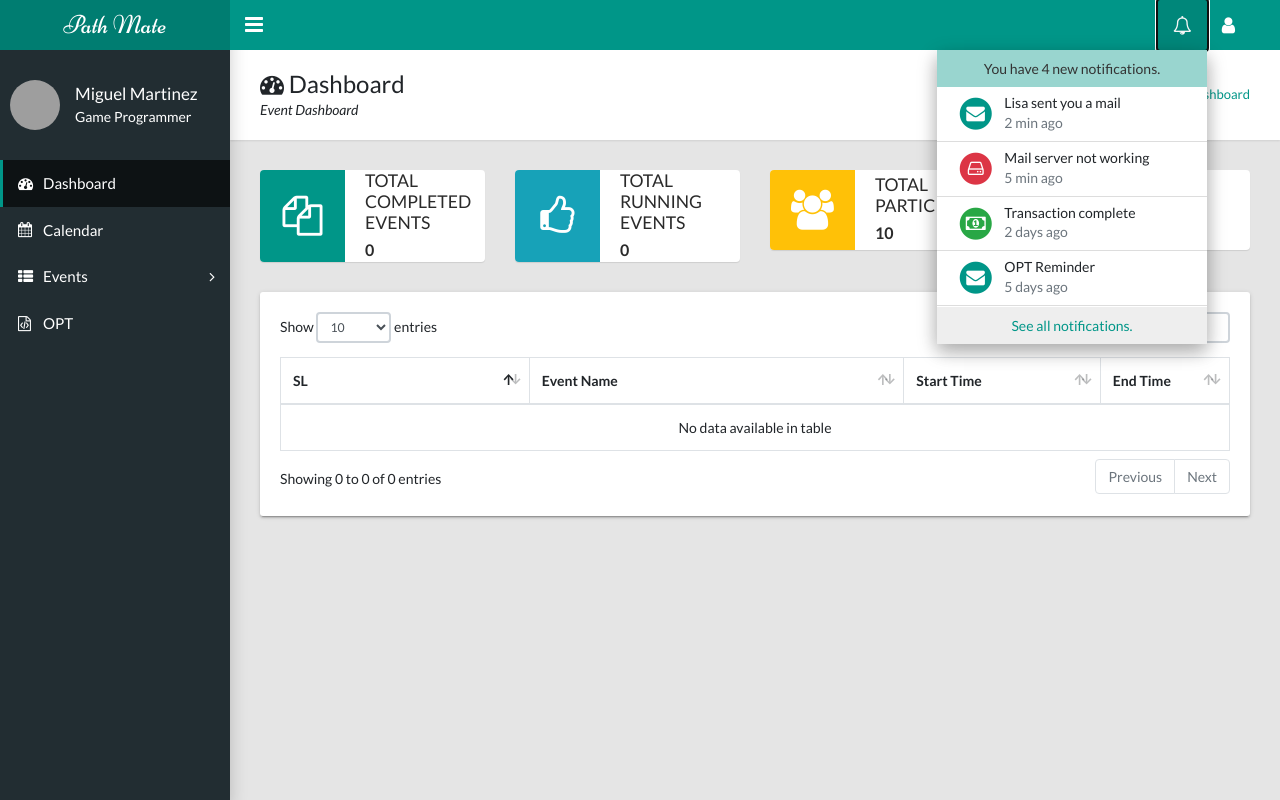
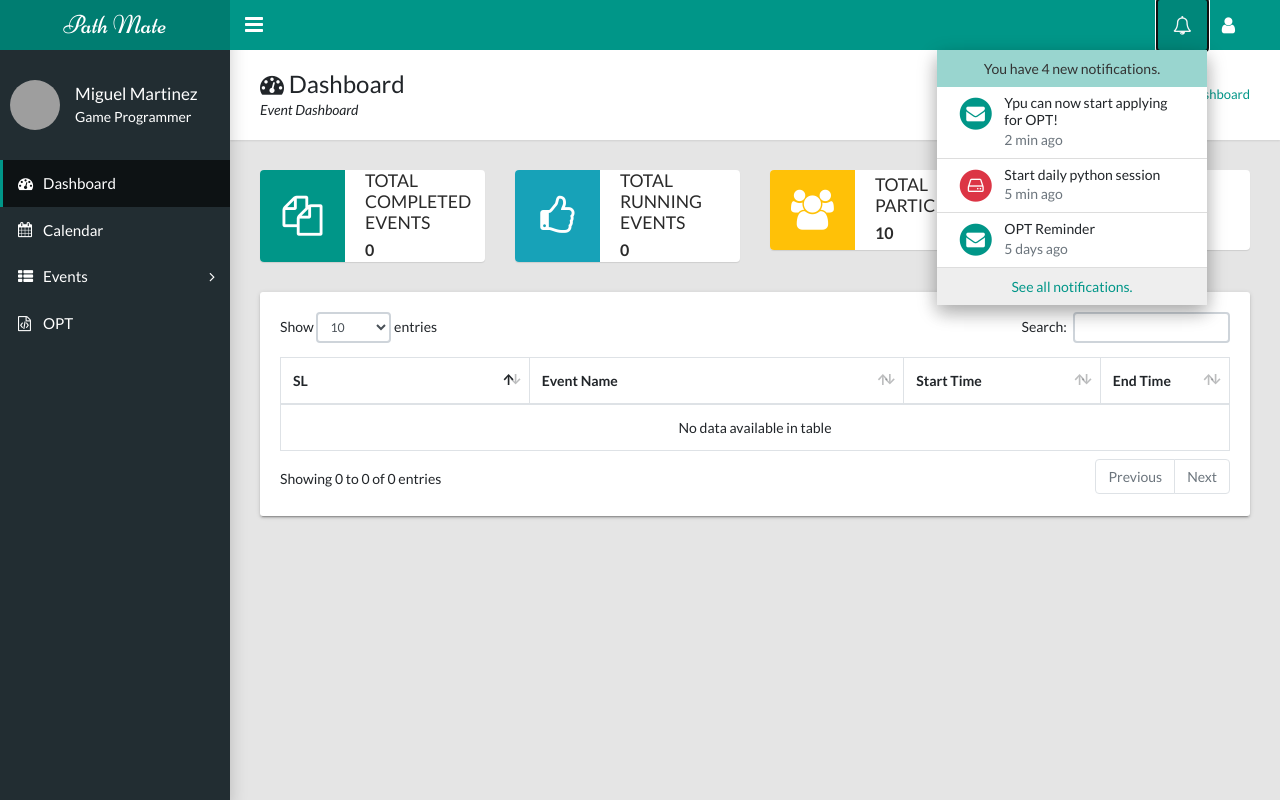
Before and after one commit to Miguel-202/PathMate, a Django app: page / in a window 1280 px wide, after a click that opens the changed part. Run offline with Django 3.2, Linux system fonts and the light colour scheme; the visitor is signed in with stand-in values (Sample User, id 1); data that the repository does not hold is empty; some libraries are stand-ins or nearby versions; grey boxes are pictures that could not be loaded.

Commit message:
base.html: removed & edit to notifications

```diff
--- a/templates/base/base.html
+++ b/templates/base/base.html
@@ -44,7 +44,7 @@
                                         <span class="fa-stack fa-lg"><i class="fa fa-circle fa-stack-2x text-primary"></i><i class="fa fa-envelope fa-stack-1x fa-inverse"></i></span>
                                     </span>
                                     <div>
-                                        <p class="app-notification__message">Lisa sent you a mail</p>
+                                        <p class="app-notification__message">Ypu can now start applying for OPT!</p>
                                         <p class="app-notification__meta">2 min ago</p>
                                     </div>
                                 </a>
@@ -55,19 +55,8 @@
                                         <span class="fa-stack fa-lg"><i class="fa fa-circle fa-stack-2x text-danger"></i><i class="fa fa-hdd-o fa-stack-1x fa-inverse"></i></span>
                                     </span>
                                     <div>
-                                        <p class="app-notification__message">Mail server not working</p>
+                                        <p class="app-notification__message">Start daily python session</p>
                                         <p class="app-notification__meta">5 min ago</p>
-                                    </div>
-                                </a>
-                            </li>
-                            <li>
-                                <a class="app-notification__item" href="javascript:;">
-                                    <span class="app-notification__icon">
-                                        <span class="fa-stack fa-lg"><i class="fa fa-circle fa-stack-2x text-success"></i><i class="fa fa-money fa-stack-1x fa-inverse"></i></span>
-                                    </span>
-                                    <div>
-                                        <p class="app-notification__message">Transaction complete</p>
-                                        <p class="app-notification__meta">2 days ago</p>
                                     </div>
                                 </a>
                             </li>
@@ -80,28 +69,6 @@
                                         <div>
                                             <p class="app-notification__message">OPT Reminder</p>
                                             <p class="app-notification__meta">5 days ago</p>
-                                        </div>
-                                    </a>
-                                </li>
-                                <li>
-                                    <a class="app-notification__item" href="javascript:;">
-                                        <span class="app-notification__icon">
-                                            <span class="fa-stack fa-lg"><i class="fa fa-circle fa-stack-2x text-danger"></i><i class="fa fa-hdd-o fa-stack-1x fa-inverse"></i></span>
-                                        </span>
-                                        <div>
-                                            <p class="app-notification__message">Mail server not working</p>
-                                            <p class="app-notification__meta">5 min ago</p>
-                                        </div>
-                                    </a>
-                                </li>
-                                <li>
-                                    <a class="app-notification__item" href="javascript:;">
-                                        <span class="app-notification__icon">
-                                            <span class="fa-stack fa-lg"><i class="fa fa-circle fa-stack-2x text-success"></i><i class="fa fa-money fa-stack-1x fa-inverse"></i></span>
-                                        </span>
-                                        <div>
-                                            <p class="app-notification__message">Transaction complete</p>
-                                            <p class="app-notification__meta">2 days ago</p>
                                         </div>
                                     </a>
                                 </li>
```
